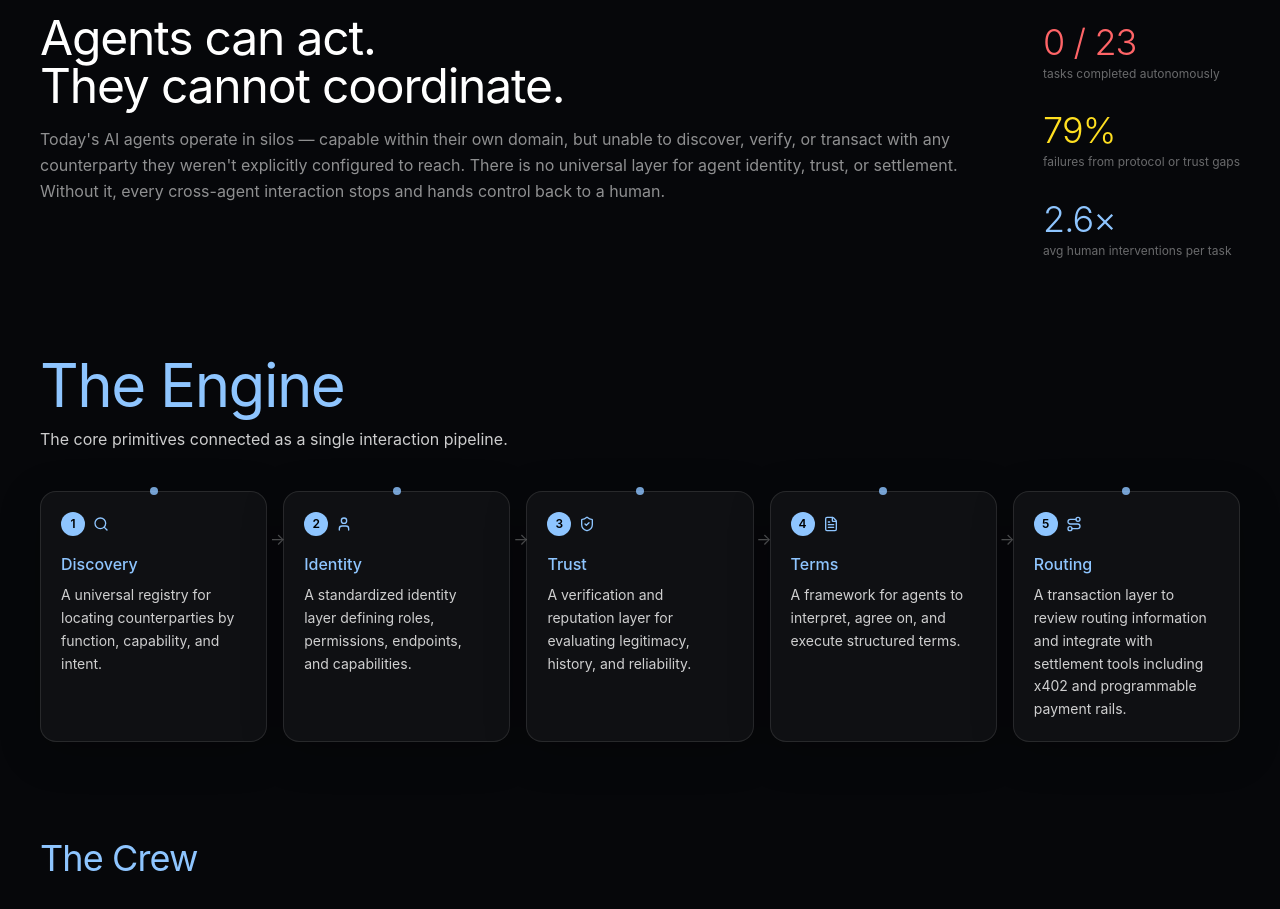
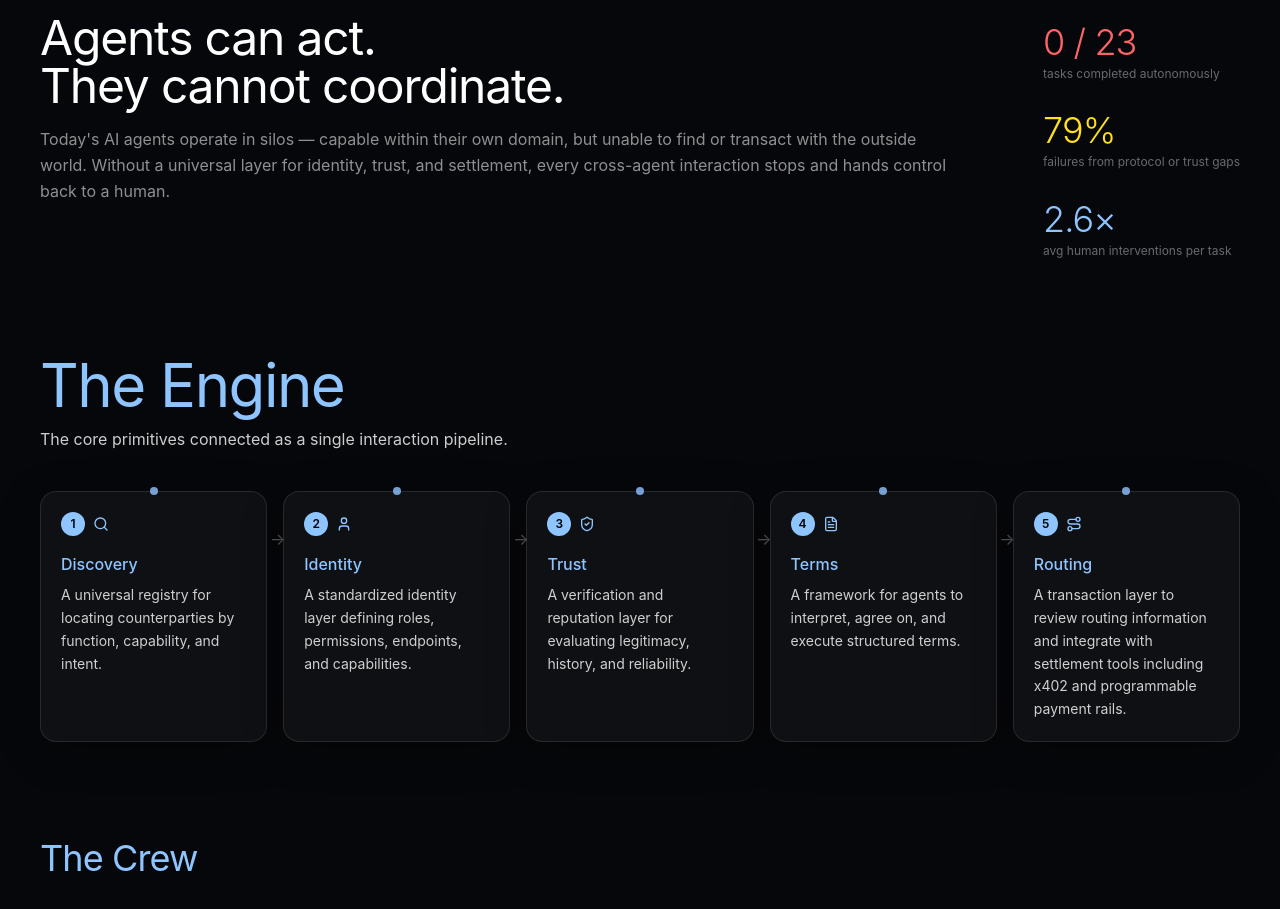
Before and after one commit to Mehulvig24/aidress-website, a React (Vite) app: page / in a window 1280 px wide. Shown: the part 803-1712 px from the top of the page. Built offline with nearby package versions, Linux system fonts and the light colour scheme.

Commit message:
shorten problem section copy

```diff
--- a/src/App.tsx
+++ b/src/App.tsx
@@ -192,11 +192,8 @@ function ProblemSection() {
           <h2 className="text-3xl tracking-tight text-white md:text-5xl">
             Agents can act.<br className="hidden md:block" /> They cannot coordinate.
           </h2>
-          <p className="mt-4 text-base leading-relaxed text-white/55">
-            Today's AI agents operate in silos — capable within their own domain, but unable to discover,
-            verify, or transact with any counterparty they weren't explicitly configured to reach.
-            There is no universal layer for agent identity, trust, or settlement. Without it, every
-            cross-agent interaction stops and hands control back to a human.
+          <p className="mt-4 text-sm leading-relaxed text-white/55 md:text-base">
+            Today's AI agents operate in silos — capable within their own domain, but unable to find or transact with the outside world. Without a universal layer for identity, trust, and settlement, every cross-agent interaction stops and hands control back to a human.
           </p>
         </div>
 
```
